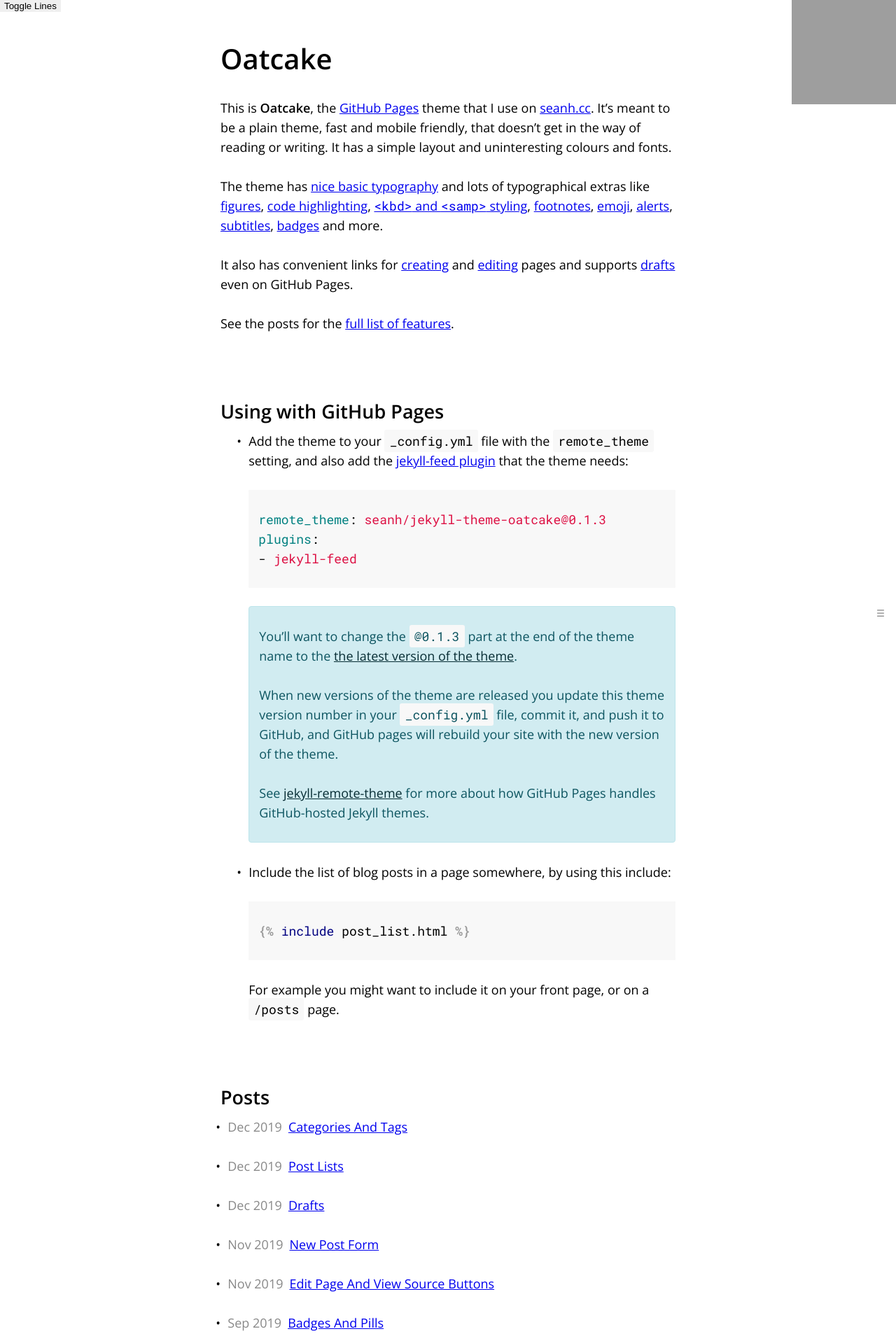
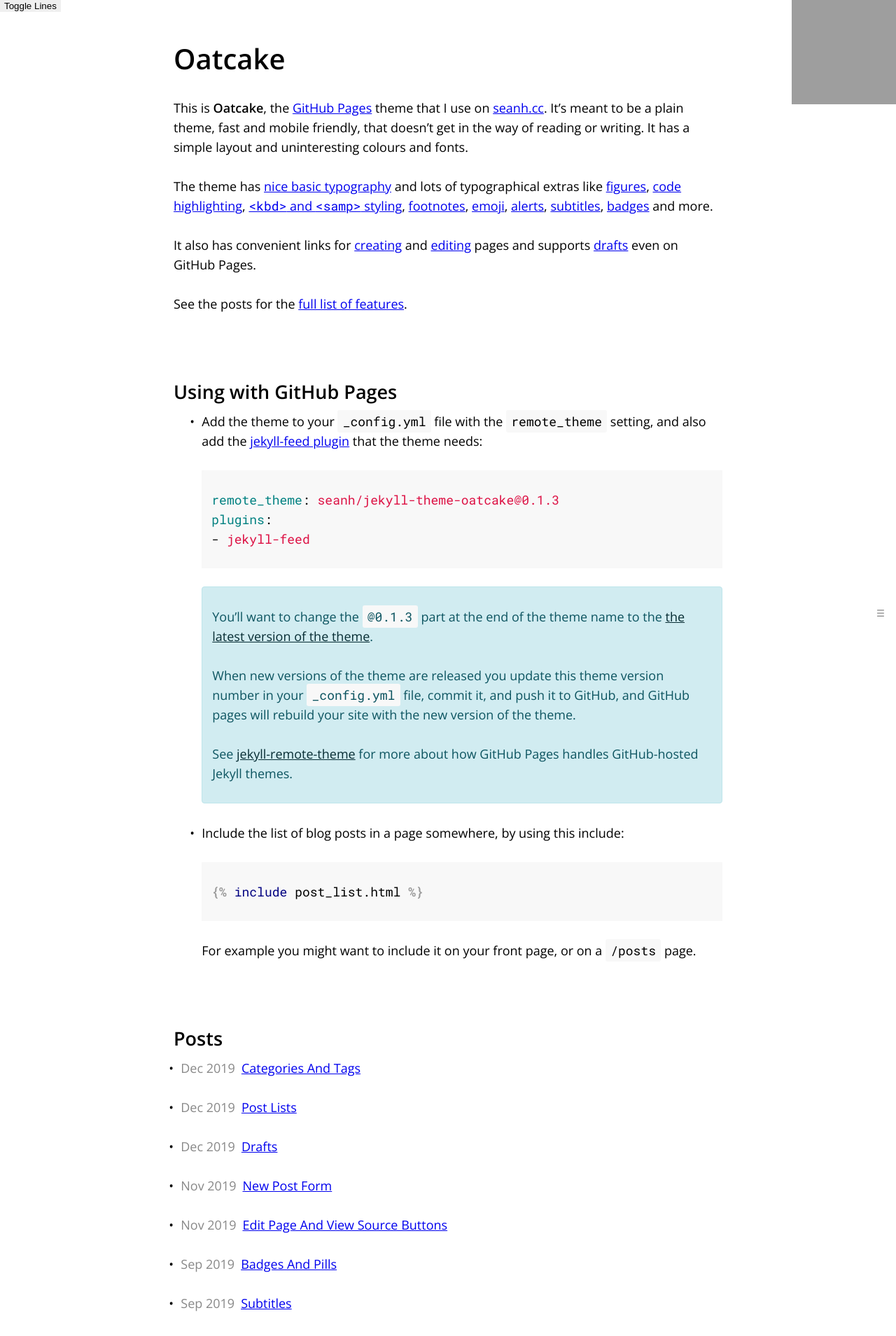
Before and after one commit to seanh/jekyll-theme-oatcake, a Jekyll site: the page built from index.md, in a window 1280 px wide. Shown: the top 1909 px of the page at 70% size. Built offline with Jekyll 4.4.1, drawn with Linux system fonts in a browser that asks for light colours; comment, search, counter and statistics services are not loaded; our own code applies the rules of GitHub Pages for plain Markdown files; grey boxes are pictures that could not be loaded.

Commit message:
Increase width to match increased font size

```diff
--- a/_sass/_layout.scss
+++ b/_sass/_layout.scss
@@ -93,7 +93,7 @@ body {
 }
 
 .inner-container {
-  max-width: 650px;
+  max-width: 49rem;
   margin-left: auto;
   margin-right: auto;
 }
```
